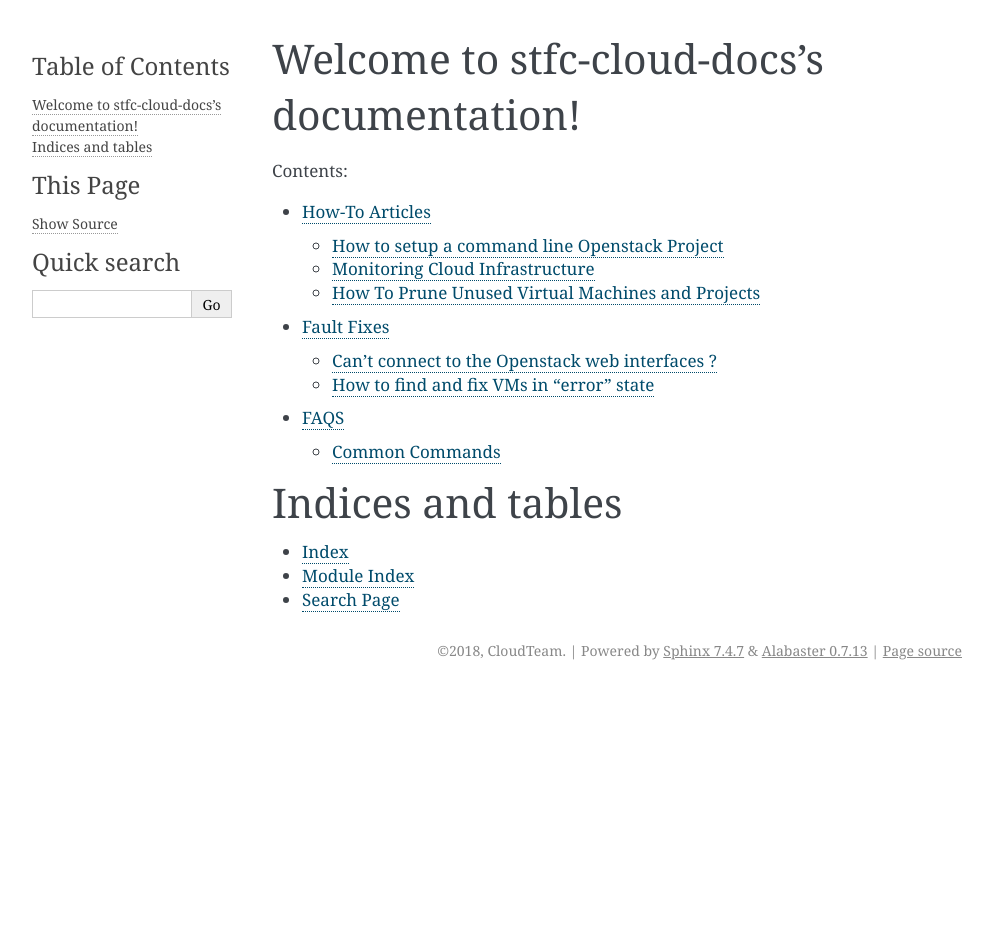
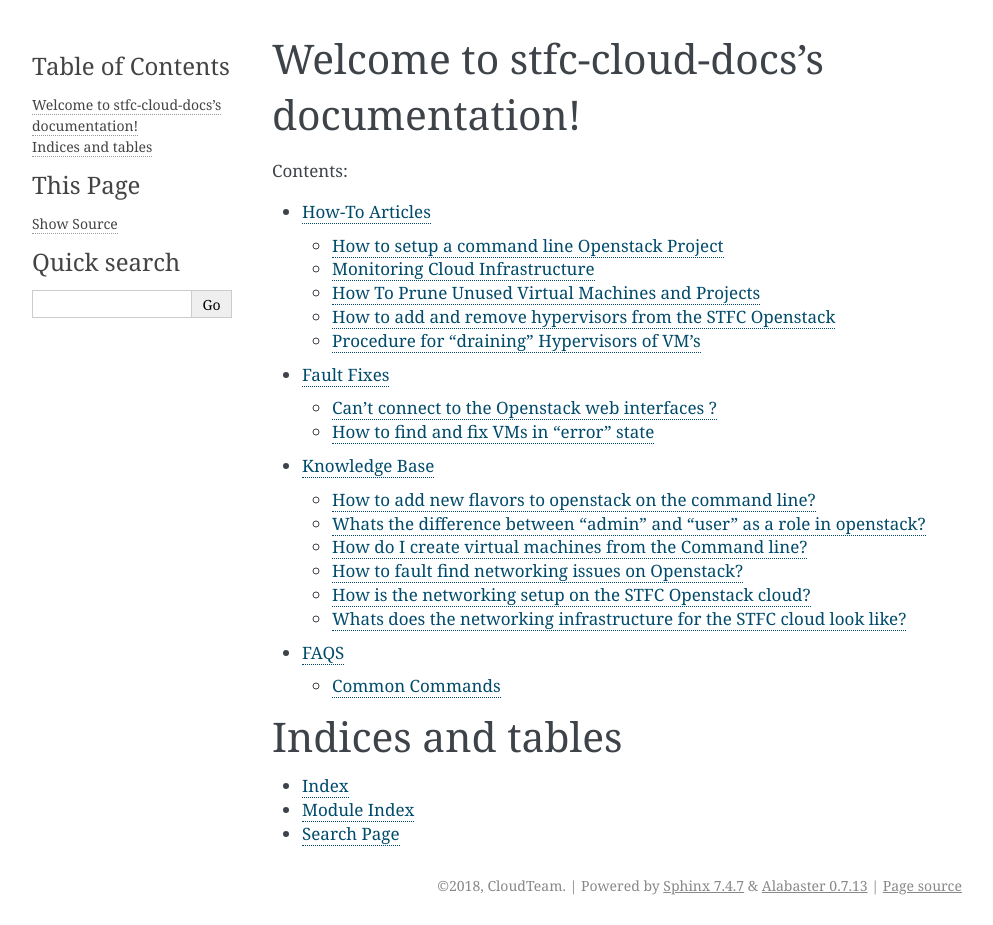
Before and after one commit to stfc/cloud-docs, a Sphinx documentation site: the page built from source/index.rst, in a window 1280 px wide. Shown: the whole page, without its empty margins (148-1141 px from the left). Built offline with Sphinx 7.4.7, drawn with Linux system fonts in a browser that asks for light colours; before the commit the page ends 900 px from its top, so only the background shows below that.

Commit message:
Added more placeholder documents

```diff
--- /dev/null
+++ b/source/howto/AddAndRemoveHypervisors.rst
@@ -0,0 +1,9 @@
+=========================================================
+How to add and remove hypervisors from the STFC Openstack
+=========================================================
+
+#########
+Overview
+#########
+
+adding and removing hypervisors
--- /dev/null
+++ b/source/howto/DrainingHypervisor.rst
@@ -0,0 +1,9 @@
+============================================
+Procedure for "draining" Hypervisors of VM's
+============================================
+
+############
+Overview
+############
+
+Howto prevent new VMs being scheduled to a Hypervisor, and how to lkive migrate running VMs to another hypervisor
--- a/source/howto/index.rst
+++ b/source/howto/index.rst
@@ -8,3 +8,5 @@ How-To Articles
    OpenStackCommandline
    MonitoringCloudInfrastructure
    PruneUnusedVMs
+   AddAndRemoveHypervisors
+   DrainingHypervisor
--- a/source/index.rst
+++ b/source/index.rst
@@ -12,6 +12,7 @@ Welcome to stfc-cloud-docs's documentation!
 
    howto/index
    faultfixes/index
+   knowledgebase/index
    faqs
 
 
--- /dev/null
+++ b/source/knowledgebase/AddOpenstackFlavorsToCommandline.rst
@@ -0,0 +1,3 @@
+========================================================
+How to add new flavors to openstack on the command line?
+========================================================
--- /dev/null
+++ b/source/knowledgebase/AdminAndUser.rst
@@ -0,0 +1,3 @@
+=======================================================================
+Whats the difference between "admin" and "user" as a role in openstack?
+=======================================================================
--- /dev/null
+++ b/source/knowledgebase/CreateVMFromCommandline.rst
@@ -0,0 +1,8 @@
+=======================================================
+How do I create virtual machines from the Command line?
+=======================================================
+
+########
+Overview
+########
+Describe howto create single virtual machines from the commandline
--- /dev/null
+++ b/source/knowledgebase/FaultFindOpenstackNetworkIssues.rst
@@ -0,0 +1,8 @@
+==================================================
+How to fault  find networking issues on Openstack?
+==================================================
+
+#############
+overview
+#############
+A quick description of how inter-VM communication works when VxLANs are being used.
--- /dev/null
+++ b/source/knowledgebase/OpenStackNetworkSetup.rst
@@ -0,0 +1,9 @@
+========================================================
+How is the networking setup on the STFC Openstack cloud?
+========================================================
+
+#########
+Overview
+#########
+
+Describe the networks, default behaviours, and options for how networking is implemented in projects for VMs
--- /dev/null
+++ b/source/knowledgebase/STFCCloudNetworkInfrastructure.rst
@@ -0,0 +1,8 @@
+======================================================================
+Whats does the networking infrastructure for the STFC cloud look like?
+======================================================================
+
+########
+Overview
+########
+Document describing how the components are networked together, and when and how VxLans are used
```
Also changed, not shown: source/knowledgebase/index.rst (added, +13 -0 lines), 1 other file.
